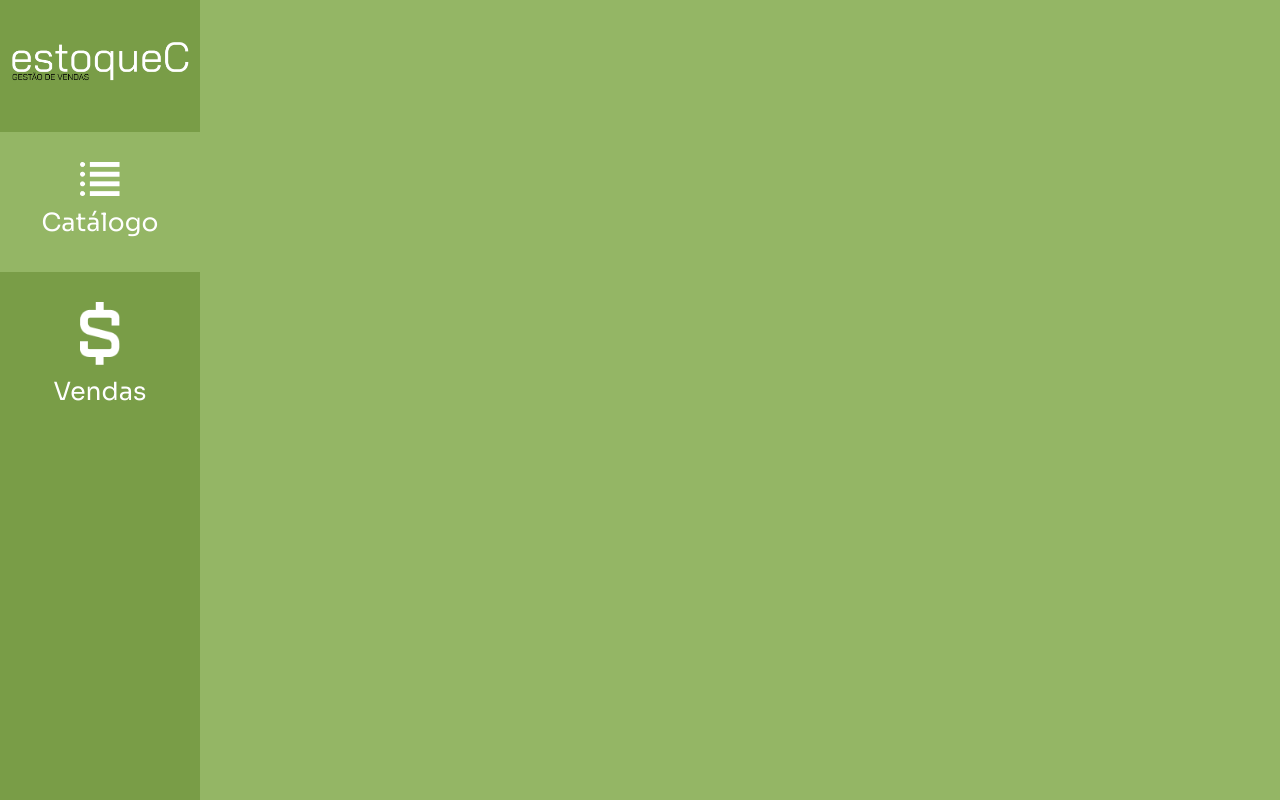
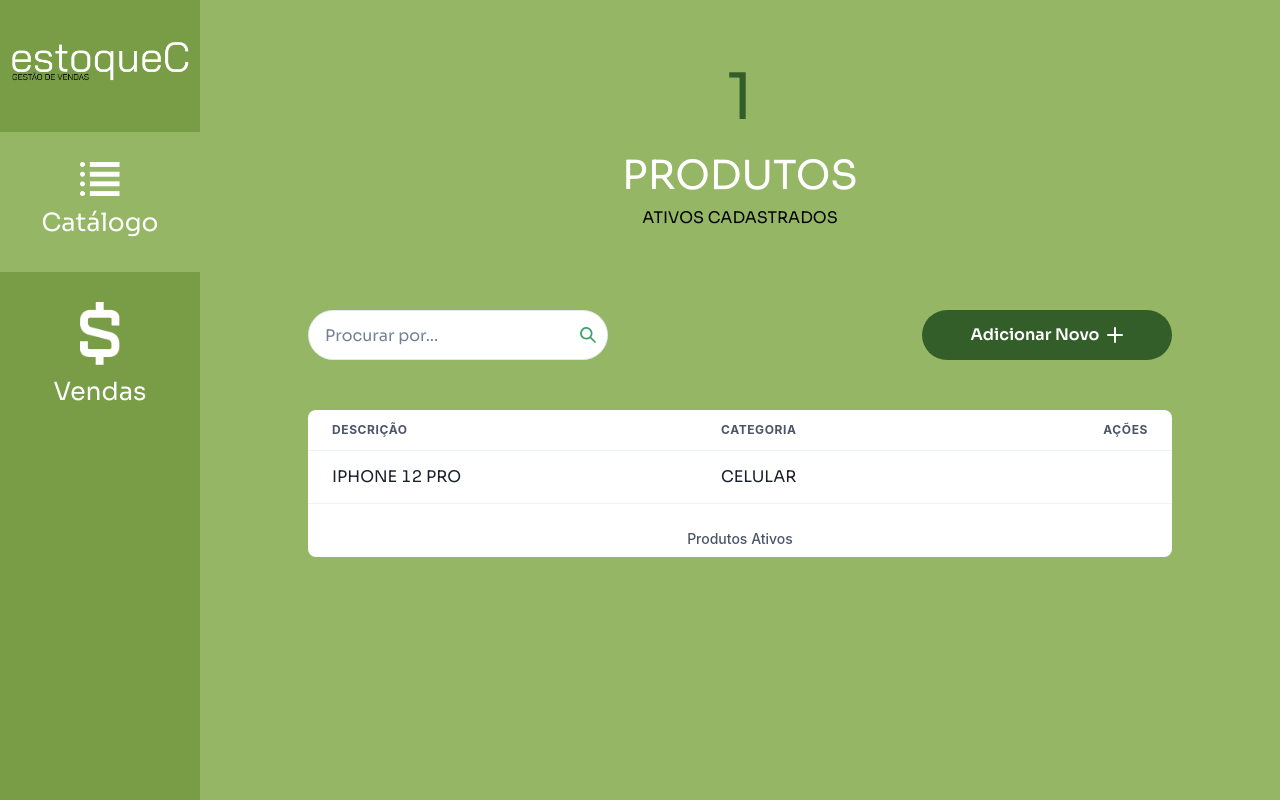
Before and after one commit to guilhermeoln/estoquec, a Next.js app: page /panel in a window 1280 px wide. Built offline with nearby package versions, Linux system fonts and the light colour scheme.

Commit message:
feat(Catalog/TableCatalog): Criando o componente Catalog/TableCatalog

```diff
--- /dev/null
+++ b/src/components/Catalog/TableCatalog/index.tsx
@@ -0,0 +1,36 @@
+import {
+  Flex,
+  Table,
+  Thead,
+  Tbody,
+  Tfoot,
+  Tr,
+  Th,
+  Td,
+  TableCaption,
+  TableContainer,
+} from "@chakra-ui/react";
+
+export default function TableCatalog() {
+  return (
+    <TableContainer width="100%" bg="white" borderRadius="8px">
+      <Table variant="simple">
+        <TableCaption>Produtos Ativos</TableCaption>
+        <Thead>
+          <Tr>
+            <Th>Descrição</Th>
+            <Th>Categoria</Th>
+            <Th isNumeric>Ações</Th>
+          </Tr>
+        </Thead>
+        <Tbody>
+          <Tr>
+            <Td textTransform="uppercase">Iphone 12 PRO</Td>
+            <Td textTransform="uppercase">Celular</Td>
+            <Td isNumeric></Td>
+          </Tr>
+        </Tbody>
+      </Table>
+    </TableContainer>
+  );
+}
--- a/src/components/Catalog/index.tsx
+++ b/src/components/Catalog/index.tsx
@@ -1,3 +1,72 @@
+import {
+  Flex,
+  Text,
+  Box,
+  InputGroup,
+  Input,
+  InputRightElement,
+  Button,
+  useMediaQuery,
+} from "@chakra-ui/react";
+
+import { SearchIcon, AddIcon } from "@chakra-ui/icons";
+import TableCatalog from "./TableCatalog";
+
 export default function Catalog() {
-  return <>oi</>;
+  const [isLargerThan900] = useMediaQuery("(min-width: 900px)");
+
+  return (
+    <Flex
+      width="100%"
+      minHeight="100vh"
+      flexDirection="column"
+      alignItems="center"
+      py="50px"
+    >
+      <Text color="#335E29" fontSize="64px">
+        1
+      </Text>
+      <Text color="#FFFFFF" fontSize="40px">
+        PRODUTOS
+      </Text>
+      <Text color="#000000" fontSize="16px">
+        ATIVOS CADASTRADOS
+      </Text>
+      <Box
+        width="80%"
+        display="flex"
+        flexDirection={isLargerThan900 ? "row" : "column"}
+        justifyContent={isLargerThan900 ? "space-between" : "center"}
+        alignItems={isLargerThan900 ? "flex-start" : "center"}
+        marginTop="80px"
+      >
+        <InputGroup width="300px" height="50px">
+          <Input
+            placeholder="Procurar por..."
+            width="300px"
+            height="50px"
+            bg="white"
+            borderRadius="40px"
+          />
+          <InputRightElement height="100%">
+            <SearchIcon color="green.500" />
+          </InputRightElement>
+        </InputGroup>
+        <Button
+          width="250px"
+          height="50px"
+          bg="#335E29"
+          borderRadius="40px"
+          color="white"
+          rightIcon={<AddIcon />}
+          marginTop={isLargerThan900 ? "0px" : "20px"}
+        >
+          Adicionar Novo
+        </Button>
+      </Box>
+      <Flex width="80%" marginTop="50px">
+        <TableCatalog />
+      </Flex>
+    </Flex>
+  );
 }
--- a/src/pages/panel/index.tsx
+++ b/src/pages/panel/index.tsx
@@ -1,4 +1,5 @@
-import { Box, Flex, Text } from "@chakra-ui/react";
+import Catalog from "@/components/Catalog";
+import { Box, Flex, Text, useMediaQuery } from "@chakra-ui/react";
 import Image from "next/image";
 import { useState } from "react";
 
@@ -6,8 +7,11 @@ export default function Panel() {
   const [showCatalog, setShowCatalog] = useState(true);
   const [showSales, setShowSales] = useState(false);
 
+  const [isLargerThan900] = useMediaQuery("(min-width: 900px)");
+
   return (
     <Flex width="100%" minHeight="100vh">
+      {isLargerThan900 ? (
         <Flex
           width="200px"
           bgColor="#799D47"
@@ -43,7 +47,12 @@ export default function Panel() {
               height="40"
               alt="catalog"
             />
-          <Text color="white" marginTop="8px" fontSize="25px" fontWeight="400">
+            <Text
+              color="white"
+              marginTop="8px"
+              fontSize="25px"
+              fontWeight="400"
+            >
               Catálogo
             </Text>
           </Box>
@@ -68,12 +77,27 @@ export default function Panel() {
               height="40"
               alt="vendas"
             />
-          <Text color="white" marginTop="8px" fontSize="25px" fontWeight="400">
+            <Text
+              color="white"
+              marginTop="8px"
+              fontSize="25px"
+              fontWeight="400"
+            >
               Vendas
             </Text>
           </Box>
         </Flex>
-      <Flex width="calc(100% - 200px)" bgColor="#94B665"></Flex>
+      ) : (
+        ""
+      )}
+
+      <Flex
+        width={isLargerThan900 ? "calc(100% - 200px)" : "100%"}
+        height="100% "
+        bgColor="#94B665"
+      >
+        {showCatalog && <Catalog />}
+      </Flex>
     </Flex>
   );
 }
```
Lines whose indentation alone changed are shown as unchanged.
